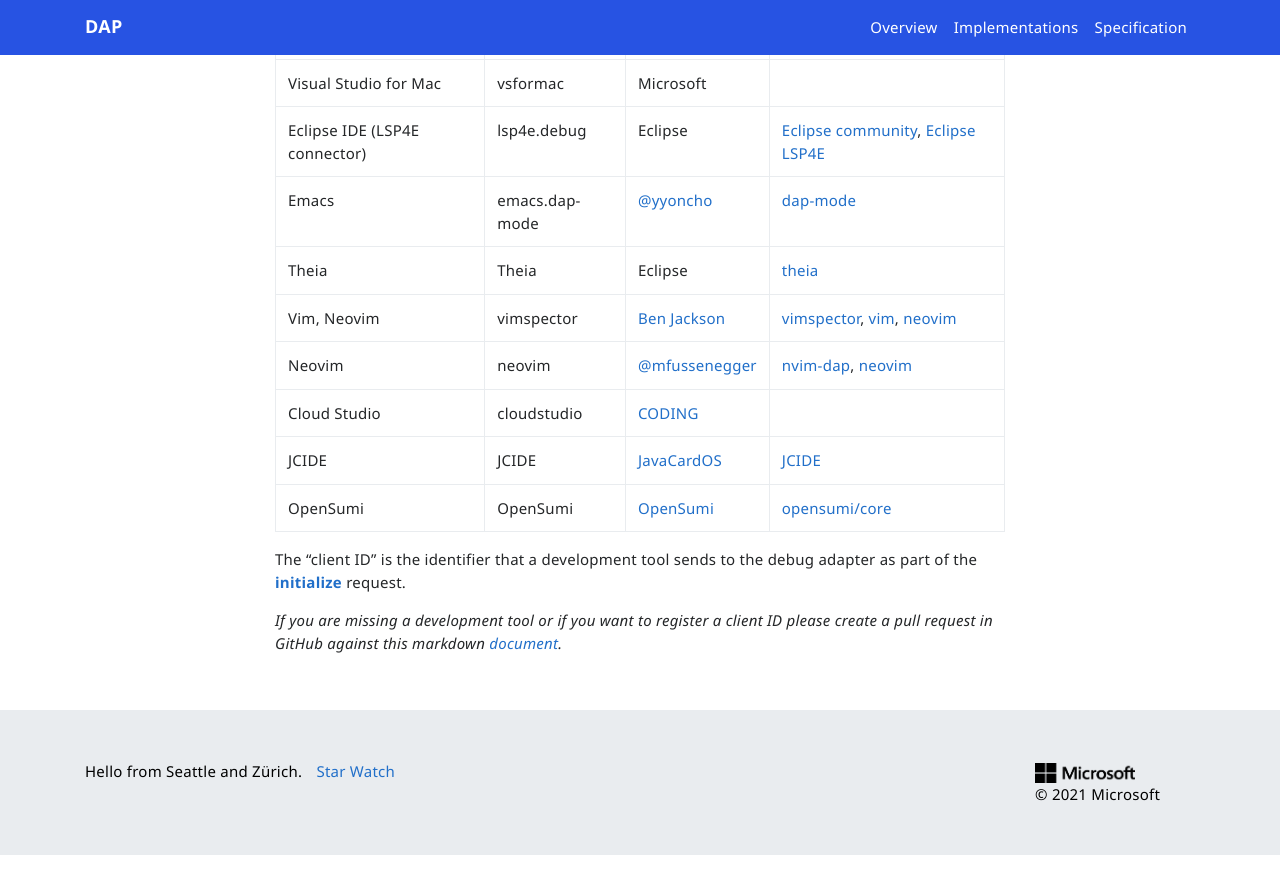
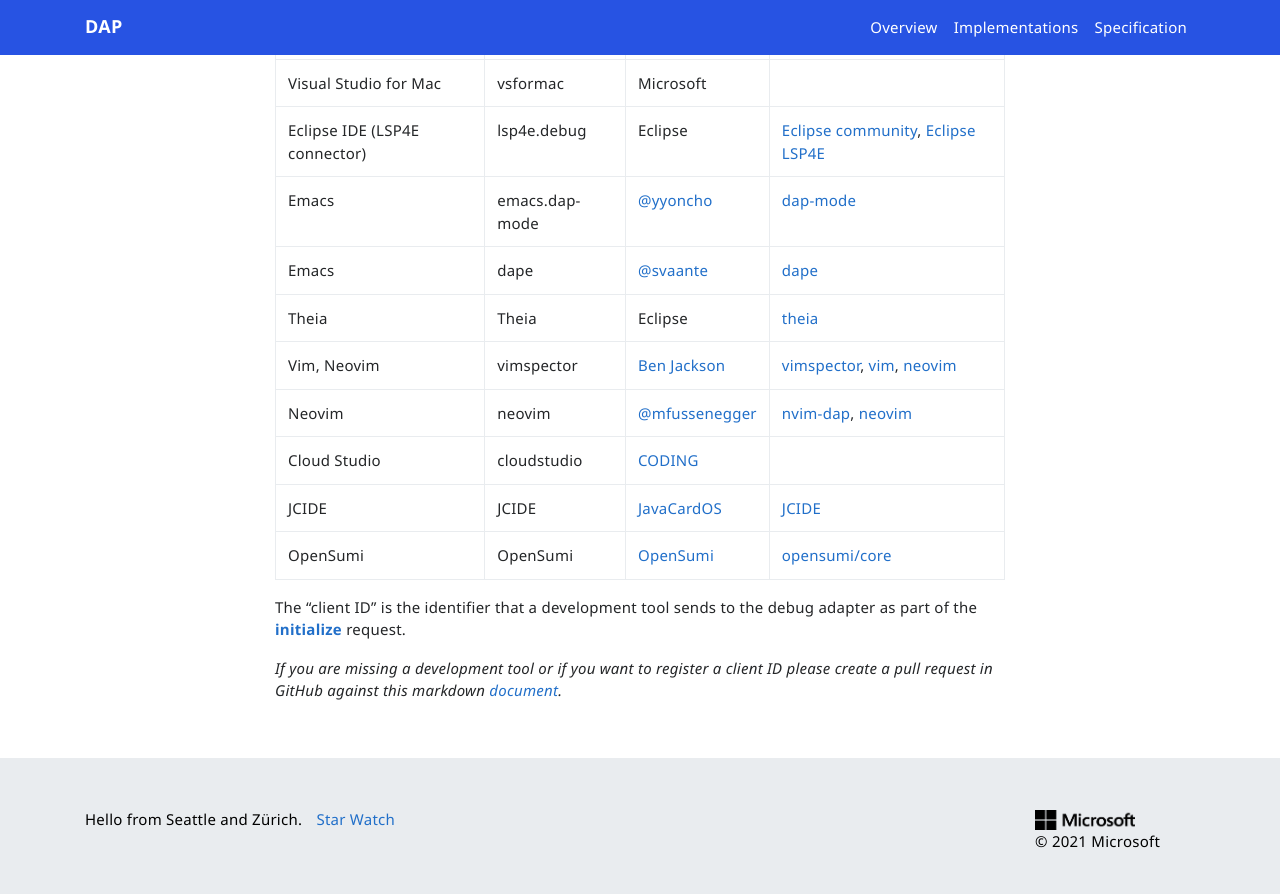
Before and after one commit to microsoft/debug-adapter-protocol, a Jekyll site: the page built from _implementors/tools.md, in a window 1280 px wide and 900 px high, scrolled down 372 px. Shown: the top 894 px of the window. Built offline with Jekyll 4.4.1, drawn with Linux system fonts in a browser that asks for light colours; nearby versions of some CDN libraries; comment, search, counter and statistics services are not loaded; before the commit the page ends 1227 px from its top, so only the background shows below that.

Commit message:
Add Emacs dape package to the Implementations tools (#469)

```diff
--- a/_implementors/tools.md
+++ b/_implementors/tools.md
@@ -15,6 +15,7 @@
 | Visual Studio for Mac         | vsformac     | Microsoft  |
 | Eclipse IDE (LSP4E connector) | lsp4e.debug  | Eclipse    | [Eclipse community](https://projects.eclipse.org/projects/technology.lsp4e/who), [Eclipse LSP4E](https://projects.eclipse.org/projects/technology.lsp4e)
 | Emacs                         | emacs.dap-mode | [@yyoncho](https://github.com/yyoncho) | [dap-mode](https://github.com/yyoncho/dap-mode)
+| Emacs                         | dape | [@svaante](https://github.com/svaante) | [dape](https://github.com/svaante/dape)
 | Theia                         | Theia        | Eclipse    | [theia](https://github.com/theia-ide/theia/)
 | Vim, Neovim                   | vimspector   | [Ben Jackson](https://github.com/puremourning) | [vimspector](https://github.com/puremourning/vimspector), [vim](https://github.com/vim/vim), [neovim](https://github.com/neovim/neovim)
 | Neovim                        | neovim       | [@mfussenegger](https://github.com/mfussenegger) | [nvim-dap](https://github.com/mfussenegger/nvim-dap), [neovim](https://github.com/neovim/neovim)
```
